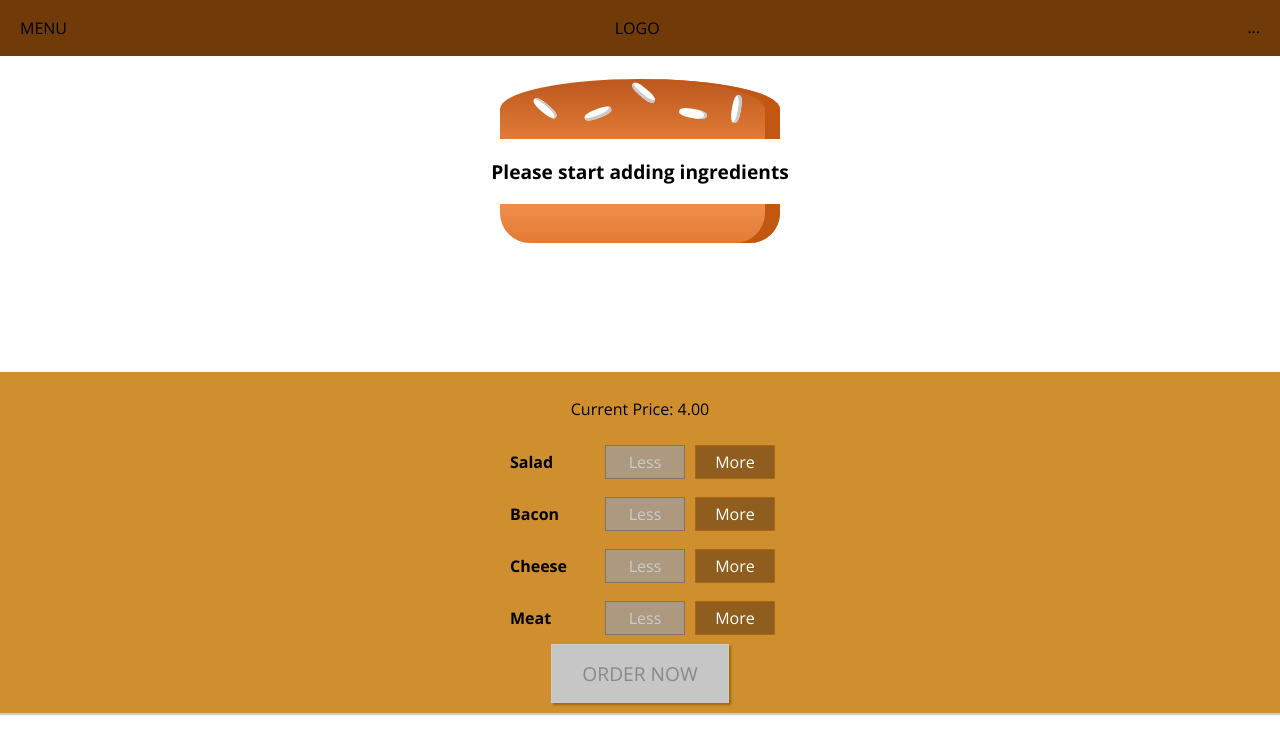
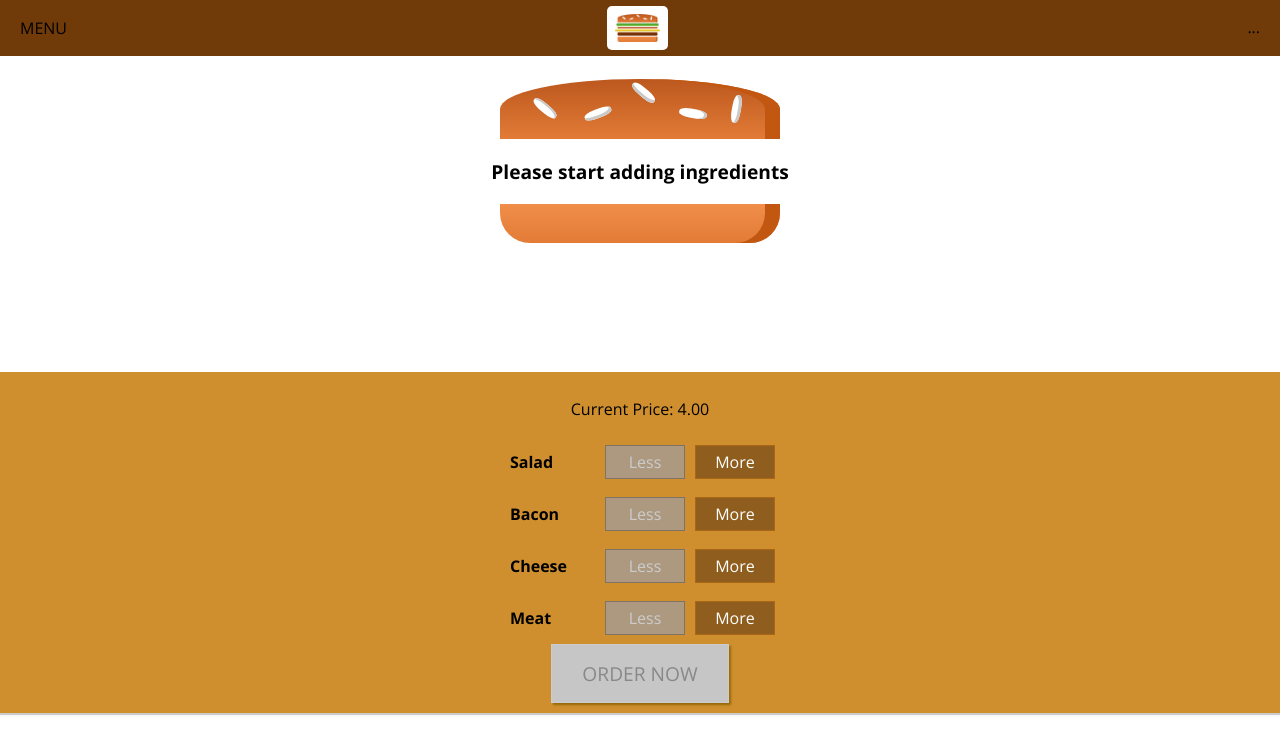
Before and after one commit to shinderahul/burger-spa, a React app: page / in a window 1280 px wide. Shown: the top 754 px of the page. Built offline with nearby package versions, Linux system fonts and the light colour scheme.

Commit message:
Added logo

```diff
--- /dev/null
+++ b/src/components/Logo/Logo.css
@@ -0,0 +1,11 @@
+.Logo {
+  background-color: #fff;
+  padding: 8px;
+  height: 80%;
+  box-sizing: border-box;
+  border-radius: 5px;
+}
+
+.Logo img {
+  height: 100%;
+}
--- /dev/null
+++ b/src/components/Logo/Logo.js
@@ -0,0 +1,12 @@
+import React from 'react';
+
+import burgerLogo from '../../assets/images/burger-logo.png';
+import classes from './Logo.css';
+
+const Logo = props => (
+  <div className={classes.Logo}>
+    <img src={burgerLogo} alt="MyBurger" />
+  </div>
+);
+
+export default Logo;
--- a/src/components/Navigation/Toolbar/Toolbar.js
+++ b/src/components/Navigation/Toolbar/Toolbar.js
@@ -1,11 +1,12 @@
 import React from 'react';
 
 import classes from './Toolbar.css';
+import Logo from '../../Logo/Logo';
 
 const Toolbar = () => (
   <header className={classes.Toolbar}>
     <div>MENU</div>
-    <div>LOGO</div>
+    <Logo />
     <nav>
       <ul>...</ul>
     </nav>
```
Also changed, not shown: src/assets/images/burger-logo.png (added).
